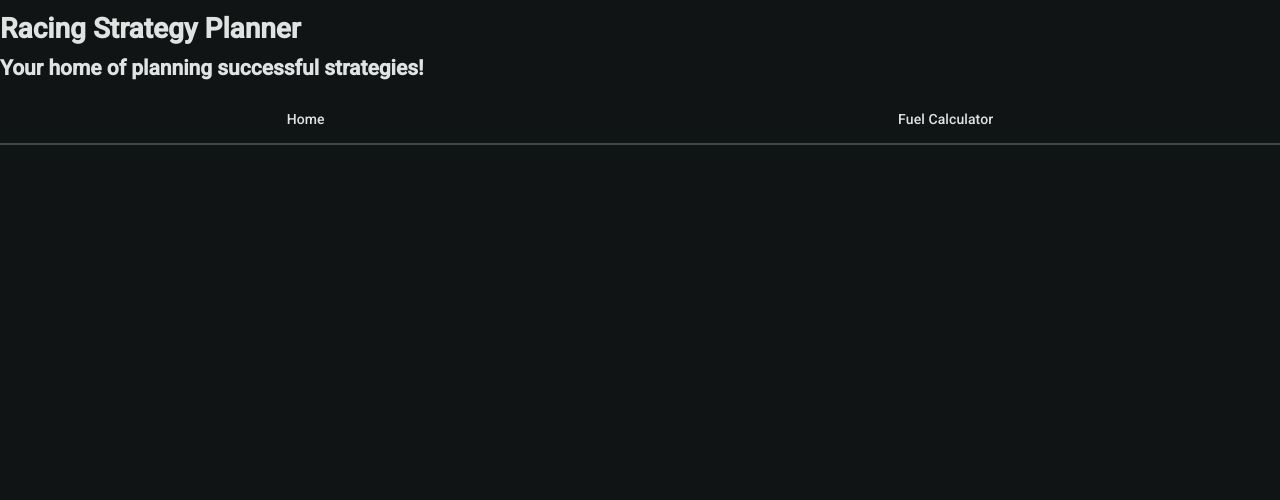
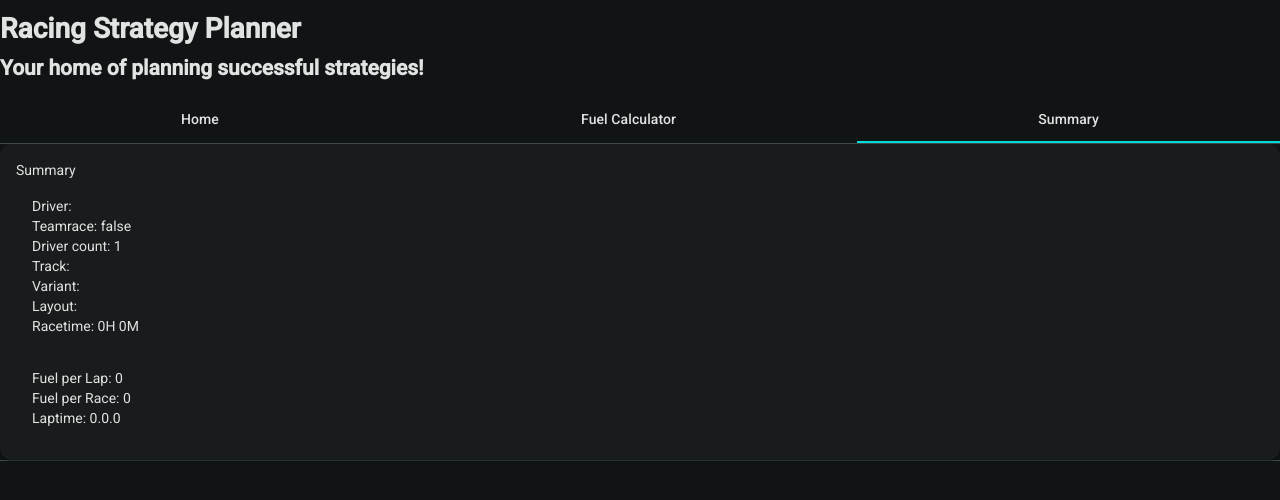
Before and after one commit to Sternenwarte88/Race_Strategy_Planner, an Angular app: page /summary in a window 1280 px wide. Before the commit this address led to /. Shown: the top 500 px of the page. Built offline with nearby package versions, Linux system fonts and the light colour scheme.

Commit message:
added summary

```diff
--- a/angular.json
+++ b/angular.json
@@ -2,7 +2,8 @@
   "$schema": "./node_modules/@angular/cli/lib/config/schema.json",
   "version": 1,
   "cli": {
-    "packageManager": "npm"
+    "packageManager": "npm",
+    "analytics": false
   },
   "newProjectRoot": "projects",
   "projects": {
--- a/src/app/navigation/navigation.html
+++ b/src/app/navigation/navigation.html
@@ -47,16 +47,17 @@ routerLinkActive
 >
 Race Planner
 </a>
+-->
   <a
     mat-tab-link
-routerLink="Summary"
+    routerLink="summary"
     routerLinkActive
     #rla6="routerLinkActive"
     [active]="rla6.isActive"
   >
     Summary
   </a>
---></nav>
+</nav>
 
 <mat-tab-nav-panel #tabPanel>
   <router-outlet />
--- /dev/null
+++ b/src/app/summary/summary.html
@@ -0,0 +1,46 @@
+<mat-card>
+  <mat-card-header>Summary</mat-card-header>
+  <mat-card-content>
+    <mat-card-content>
+      Driver:
+      {{ dataStorage.generalDataService.getDriverName() }}</mat-card-content
+    >
+    <mat-card-content>
+      Teamrace:
+      {{ dataStorage.generalDataService.getTeamRace() }}</mat-card-content
+    >
+    <mat-card-content>
+      Driver count:
+      {{ dataStorage.generalDataService.getDriverCount() }}</mat-card-content
+    >
+    <mat-card-content>
+      Track:
+      {{ dataStorage.generalDataService.getTrack() }}</mat-card-content
+    >
+    <mat-card-content>
+      Variant:
+      {{ dataStorage.generalDataService.getTrackVariant() }}</mat-card-content
+    >
+    <mat-card-content>
+      Layout:
+      {{ dataStorage.generalDataService.getTrackLayout() }}</mat-card-content
+    >
+    <mat-card-content>
+      Racetime: {{ dataStorage.generalDataService.getRaceLengthHour() }}H
+      {{ dataStorage.generalDataService.getRaceLengthMinutes() }}M
+    </mat-card-content>
+  </mat-card-content>
+  <mat-card-content>
+    <mat-card-content>
+      Fuel per Lap: {{ dataStorage.fuelDataService.getFuelPerLap() }}
+    </mat-card-content>
+    <mat-card-content>
+      Fuel per Race: {{ dataStorage.fuelDataService.getFuelPerRace() }}
+    </mat-card-content>
+    <mat-card-content>
+      Laptime: {{ dataStorage.fuelDataService.getLapMinute() }}.{{
+        dataStorage.fuelDataService.getLapSecond()
+      }}.{{ dataStorage.fuelDataService.getLapMs() }}
+    </mat-card-content>
+  </mat-card-content>
+</mat-card>
--- /dev/null
+++ b/src/app/summary/summary.ts
@@ -0,0 +1,14 @@
+import { Component, inject } from '@angular/core';
+import { MatCard, MatCardHeader, MatCardContent } from '@angular/material/card';
+import { GeneralConfig } from '../../data/general';
+import { DataStorageService } from '../services/dataStorageService';
+
+@Component({
+  selector: 'app-summary',
+  imports: [MatCard, MatCardHeader, MatCardContent],
+  templateUrl: './summary.html',
+  styleUrl: './summary.css',
+})
+export class Summary {
+  dataStorage: DataStorageService = inject(DataStorageService);
+}
```
Also changed, not shown: src/app/app.routes.ts (+13 -8 lines), src/app/summary/summary.css (added), 1 other file (tests, documents, lock files or other folders). Lines whose indentation alone changed are shown as unchanged.
